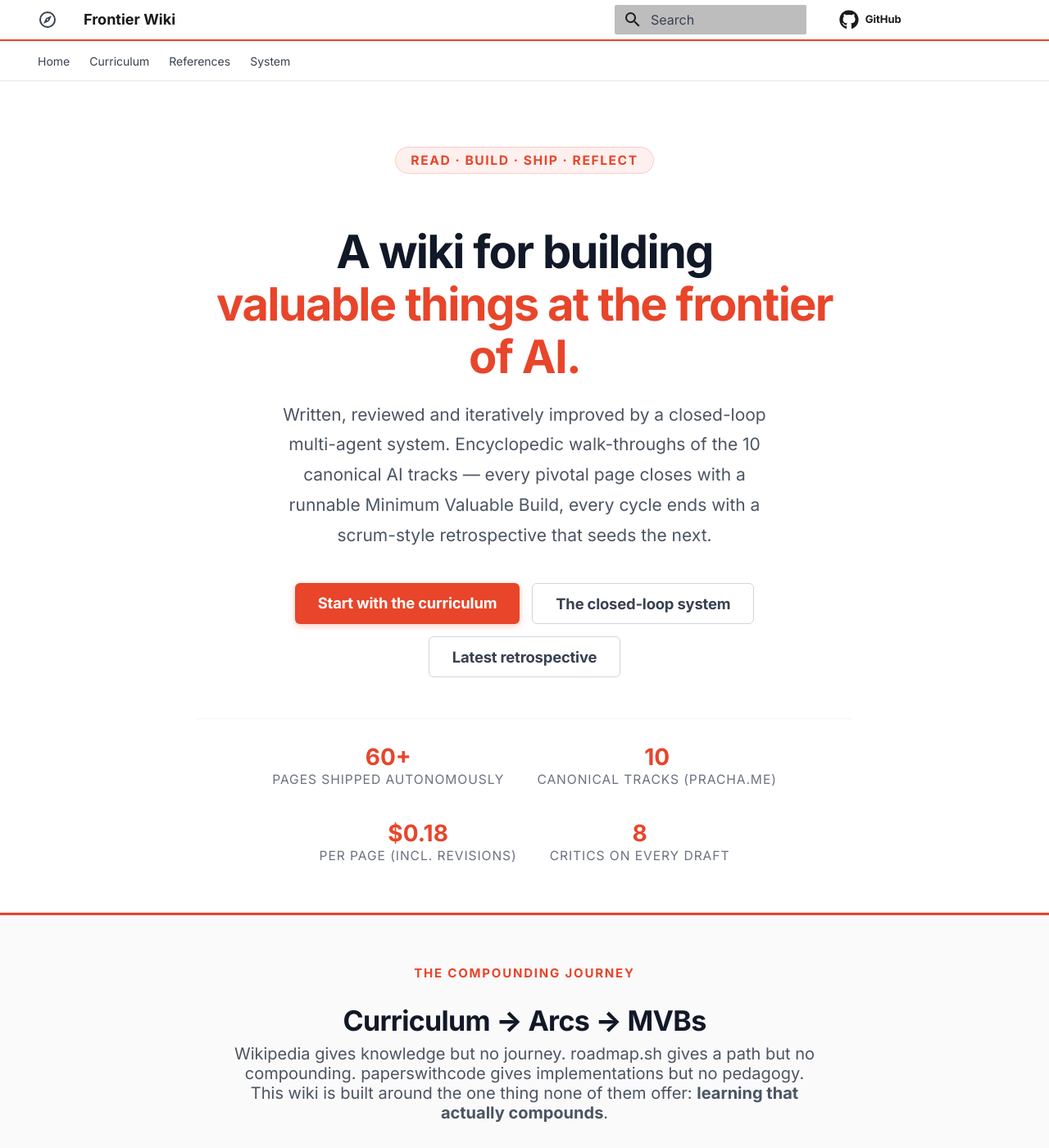
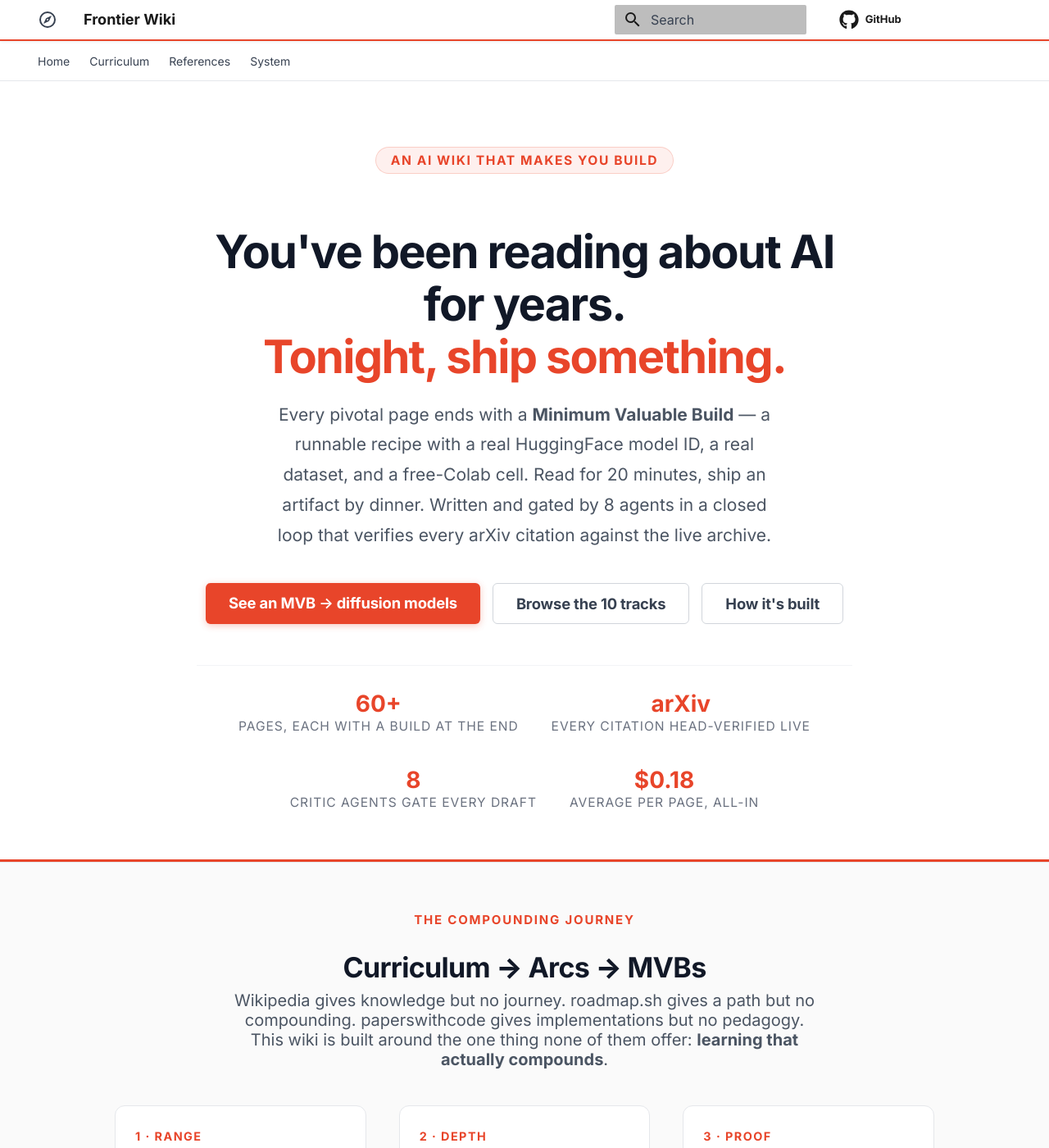
Before and after one commit to prabakaranc98/FAIRE, an MkDocs documentation site: the page built from docs/index.md, in a window 1280 px wide and 1400 px high. Shown: the whole window at 82% size. Built offline with MkDocs 1.6.1 and Material for MkDocs 9.7.7, drawn with Linux system fonts in a browser that asks for light colours; comment, search, counter and statistics services are not loaded.

Commit message:
docs(home): rewrite hero with Made-to-Stick framing around MVB value
Heath brothers' SUCCES test: the previous hero was Credible but not
Concrete, Unexpected, or Emotional. Reader leaves without a sticky idea.

New hero leads with a recognition hook ('You've been reading about AI
for years. Tonight, ship something.') — the reader feels seen. The
subtitle delivers Concrete (real HF model ID, free Colab, by dinner)
and Credible (8 critics, HEAD-verified arxiv) in one sentence.

The primary CTA is no longer 'Start with the curriculum' (abstract) —
it's 'See an MVB → diffusion models' (specific, deep-links to a real
MVB-bearing page). That's the Unexpected move: a homepage CTA that
takes you straight to executable code, not a landing.

Stats updated so each one carries narrative weight:
  60+   pages, each with a build at the end       (concrete promise)
  arXiv every citation HEAD-verified live          (the new defense)
  8     critic agents gate every draft             (quality story)
  $0.18 average per page, all-in                   (economy story)

The closed-loop showcase strip beneath stays as the credibility section
for skeptics who scroll. Hero now does its job: in one screen the
reader understands what's promised, what's different, and what to click.

Co-Authored-By: Claude Opus 4.7 (1M context) <noreply@anthropic.com>

```diff
--- a/docs/overrides/home.html
+++ b/docs/overrides/home.html
@@ -144,36 +144,35 @@
 
 <div class="fw-hero">
   <div class="fw-hero__inner">
-    <div class="fw-hero__eyebrow">Read · Build · Ship · Reflect</div>
+    <div class="fw-hero__eyebrow">An AI wiki that makes you build</div>
     <h1 class="fw-hero__title">
-      A wiki for building<br>
-      <span>valuable things at the frontier of AI.</span>
+      You've been reading about AI for years.<br>
+      <span>Tonight, ship something.</span>
     </h1>
     <p class="fw-hero__subtitle">
-      Written, reviewed and iteratively improved by a closed-loop multi-agent system.
-      Encyclopedic walk-throughs of the 10 canonical AI tracks — every pivotal page closes with a runnable Minimum Valuable Build, every cycle ends with a scrum-style retrospective that seeds the next.
+      Every pivotal page ends with a <strong>Minimum Valuable Build</strong> — a runnable recipe with a real HuggingFace model ID, a real dataset, and a free-Colab cell. Read for 20 minutes, ship an artifact by dinner. Written and gated by 8 agents in a closed loop that verifies every arXiv citation against the live archive.
     </p>
     <div class="fw-hero__cta">
-      <a href="curriculum/" class="cta-primary">Start with the curriculum</a>
-      <a href="system/architecture/" class="cta-secondary">The closed-loop system</a>
-      <a href="system/backlog/" class="cta-secondary">Latest retrospective</a>
+      <a href="curriculum/core/02-generative-modeling/concepts/diffusion-models/" class="cta-primary">See an MVB → diffusion models</a>
+      <a href="curriculum/" class="cta-secondary">Browse the 10 tracks</a>
+      <a href="system/architecture/" class="cta-secondary">How it's built</a>
     </div>
     <div class="fw-hero__stats">
       <div class="fw-hero__stat">
         <span class="fw-hero__stat-num">60+</span>
-        <span class="fw-hero__stat-label">Pages shipped autonomously</span>
+        <span class="fw-hero__stat-label">Pages, each with a build at the end</span>
       </div>
       <div class="fw-hero__stat">
-        <span class="fw-hero__stat-num">10</span>
-        <span class="fw-hero__stat-label">Canonical tracks (pracha.me)</span>
+        <span class="fw-hero__stat-num">arXiv</span>
+        <span class="fw-hero__stat-label">Every citation HEAD-verified live</span>
+      </div>
+      <div class="fw-hero__stat">
+        <span class="fw-hero__stat-num">8</span>
+        <span class="fw-hero__stat-label">Critic agents gate every draft</span>
       </div>
       <div class="fw-hero__stat">
         <span class="fw-hero__stat-num">$0.18</span>
-        <span class="fw-hero__stat-label">Per page (incl. revisions)</span>
-      </div>
-      <div class="fw-hero__stat">
-        <span class="fw-hero__stat-num">8</span>
-        <span class="fw-hero__stat-label">Critics on every draft</span>
+        <span class="fw-hero__stat-label">Average per page, all-in</span>
       </div>
     </div>
   </div>
```
